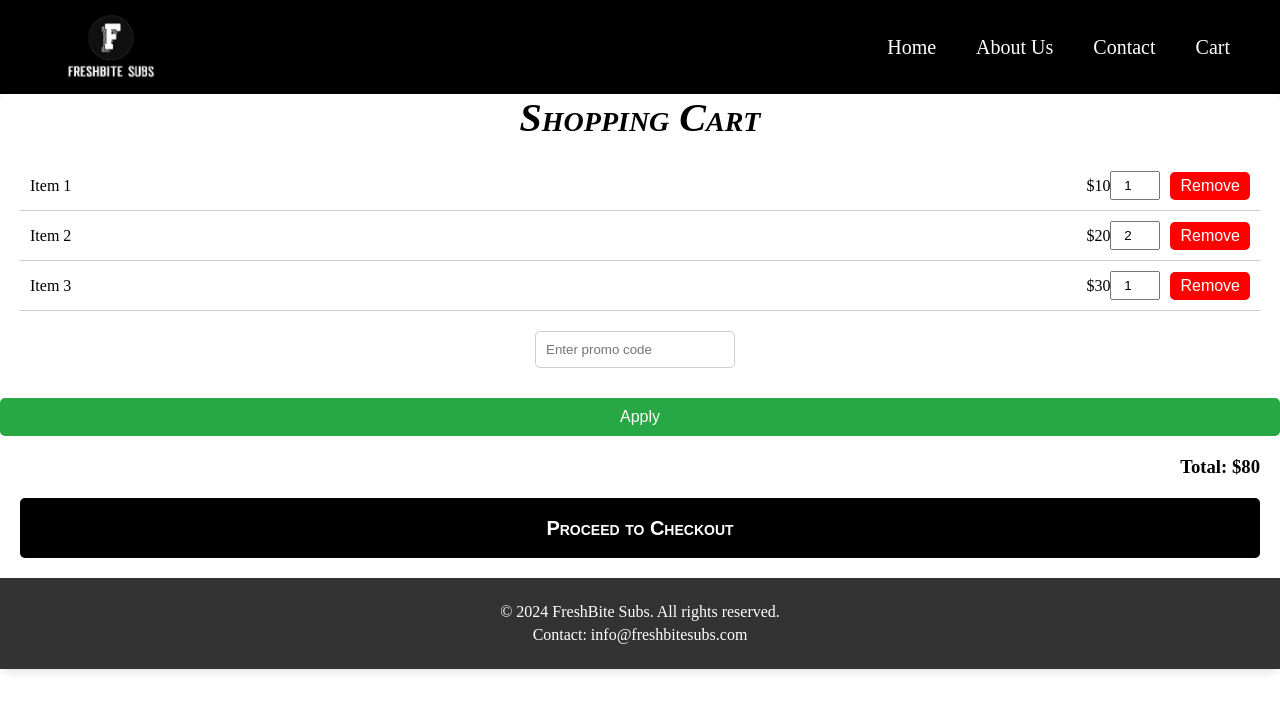
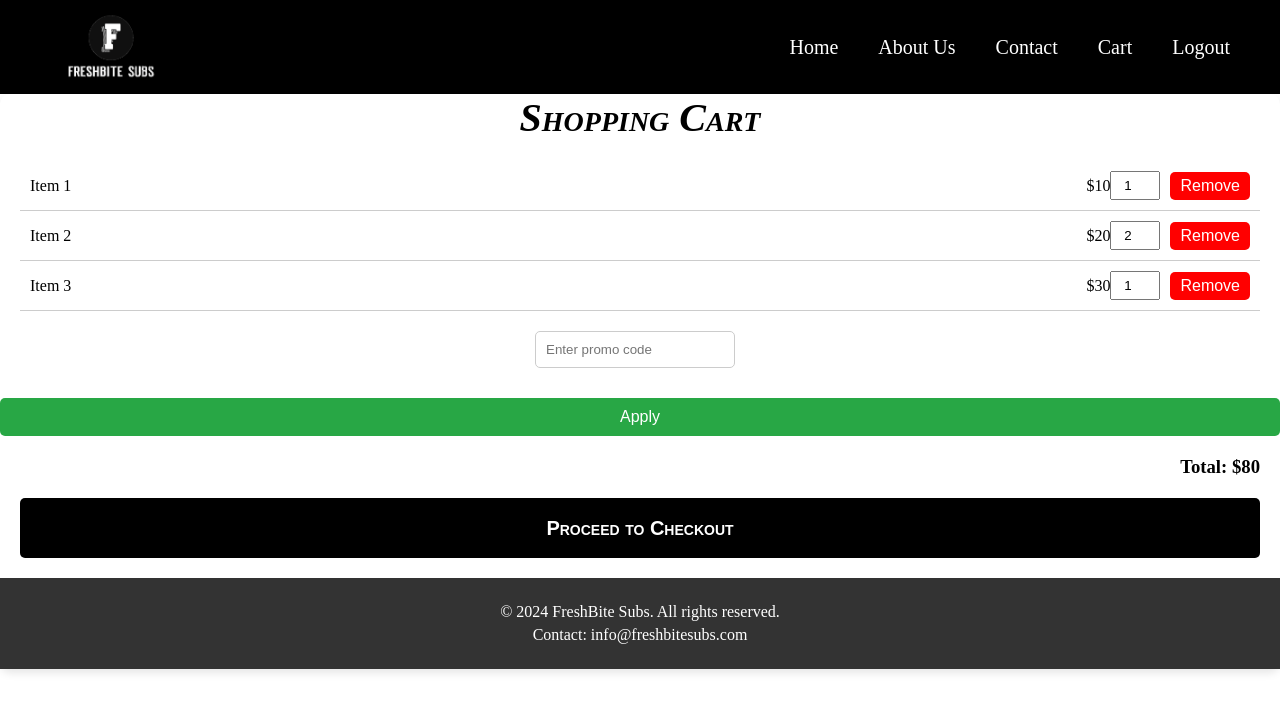
Before and after one commit to hiralpatel20/FreshBite-Subs, a React (Vite) app in the folder frontend/: page /cart in a window 1280 px wide. Shown: the top 712 px of the page. Built offline with nearby package versions, Linux system fonts and the light colour scheme.

Commit message:
Added code for logout

```diff
--- a/frontend/src/components/Navbar/Navbar.jsx
+++ b/frontend/src/components/Navbar/Navbar.jsx
@@ -31,6 +31,7 @@ const Navbar = () => {
             <NavLink className="nav-item" to="/about"><a>About Us</a></NavLink>
             <NavLink className="nav-item" to="/contact"><a>Contact</a></NavLink>
             <NavLink className="nav-item" to="/cart"><a>Cart</a></NavLink>
+            <a className="nav-item" onClick={handleLogout} style={{ cursor: 'pointer' }}><a>Logout</a></a>
           </nav>
          </div>
      </div>
```
